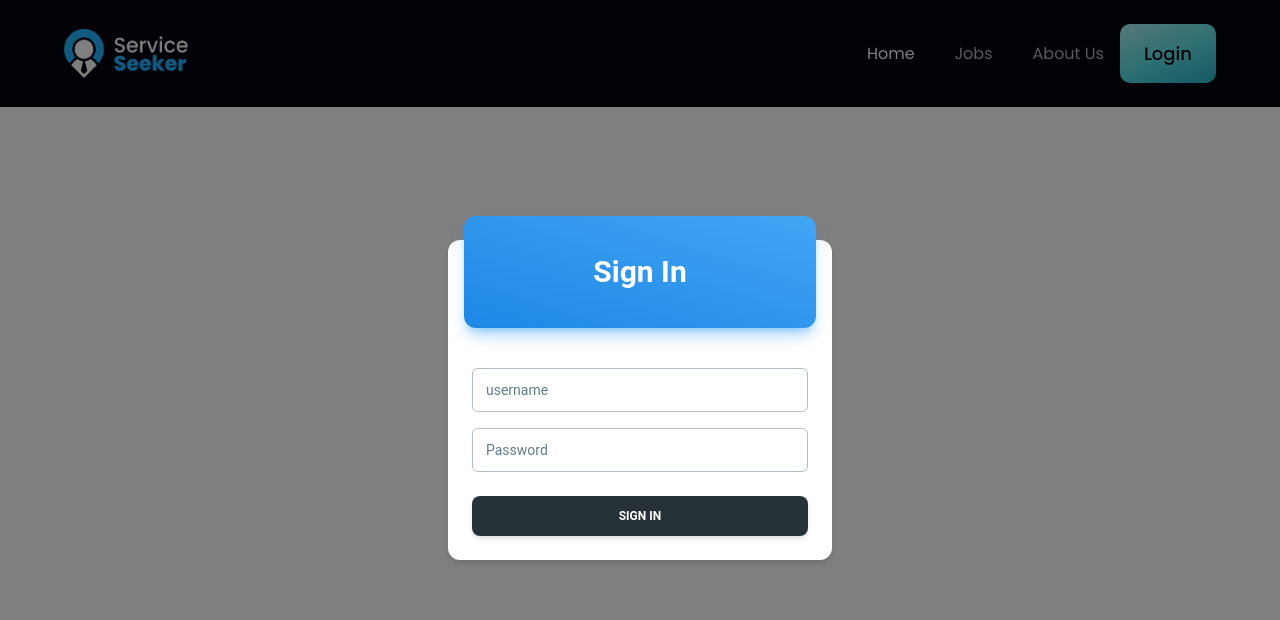
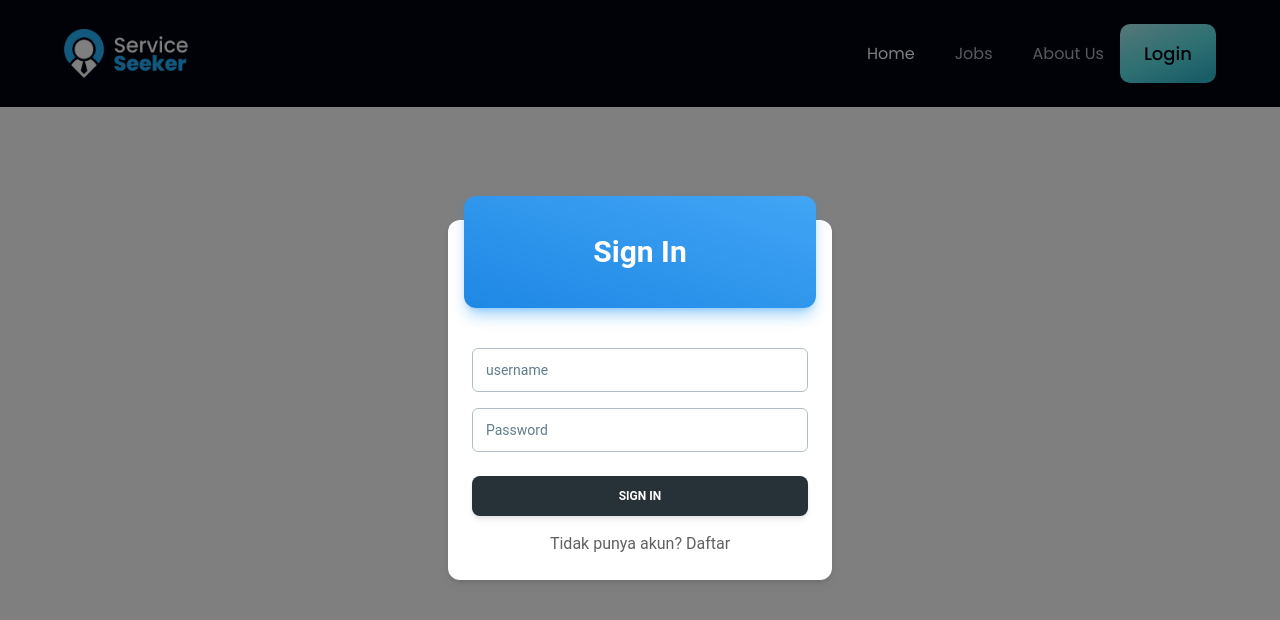
Before and after one commit to febryprasetyo/serice-seeker-front-end, a React (Vite) app: page /login in a window 1280 px wide. Shown: the top 620 px of the page. Built offline with nearby package versions, Linux system fonts and the light colour scheme; the HTML template or start-up script is replaced by a standard one.

Commit message:
add: login form

```diff
--- a/src/page/auth/Login.jsx
+++ b/src/page/auth/Login.jsx
@@ -1,5 +1,5 @@
-/* eslint-disable no-unused-vars */
-import { useState, useEffect } from 'react';
+import React from 'react';
+import { Link } from 'react-router-dom';
 import { useAuth } from '@/store/auth';
 import {
   Card,
@@ -12,11 +12,14 @@ import {
 } from '@material-tailwind/react';
 import { useNavigate } from 'react-router-dom';
 
-export function SignIn() {
+export function Login() {
   const { actionLogin, setLoadingLogin, errMsg, loadingLogin, isLogin } =
     useAuth();
-  const [form, setForm] = useState('username', 'password');
-  const [errForm, setErrForm] = useState();
+  const [form, setForm] = React.useState({
+    username: '',
+    password: '',
+  });
+  const [errForm, setErrForm] = React.useState();
   const navigate = useNavigate();
 
   const handleSubmitLogin = () => {
@@ -28,11 +31,12 @@ export function SignIn() {
     actionLogin(form);
   };
 
-  useEffect(() => {
+  React.useEffect(() => {
     if (isLogin) {
       navigate('/');
     }
   }, [isLogin, navigate]);
+
   return (
     <>
       <div className='absolute inset-0 z-0 h-full w-full bg-black/50' />
@@ -71,9 +75,6 @@ export function SignIn() {
               size='lg'
               crossOrigin='anonymous'
             />
-            {/* <div className="-ml-2.5">
-              <Checkbox label="Remember Me" crossOrigin={undefined} />
-            </div> */}
           </CardBody>
           <CardFooter className='pt-0'>
             <Button
@@ -83,6 +84,17 @@ export function SignIn() {
               fullWidth>
               Sign In
             </Button>
+            <div className='mt-4 text-center'>
+              {isLogin ? (
+                <p>
+                  Sudah punya akun? <Link to='/login'>Login</Link>
+                </p>
+              ) : (
+                <p>
+                  Tidak punya akun? <Link to='/signup'>Daftar</Link>
+                </p>
+              )}
+            </div>
           </CardFooter>
         </Card>
       </div>
@@ -90,4 +102,4 @@ export function SignIn() {
   );
 }
 
-export default SignIn;
+export default Login;
```
